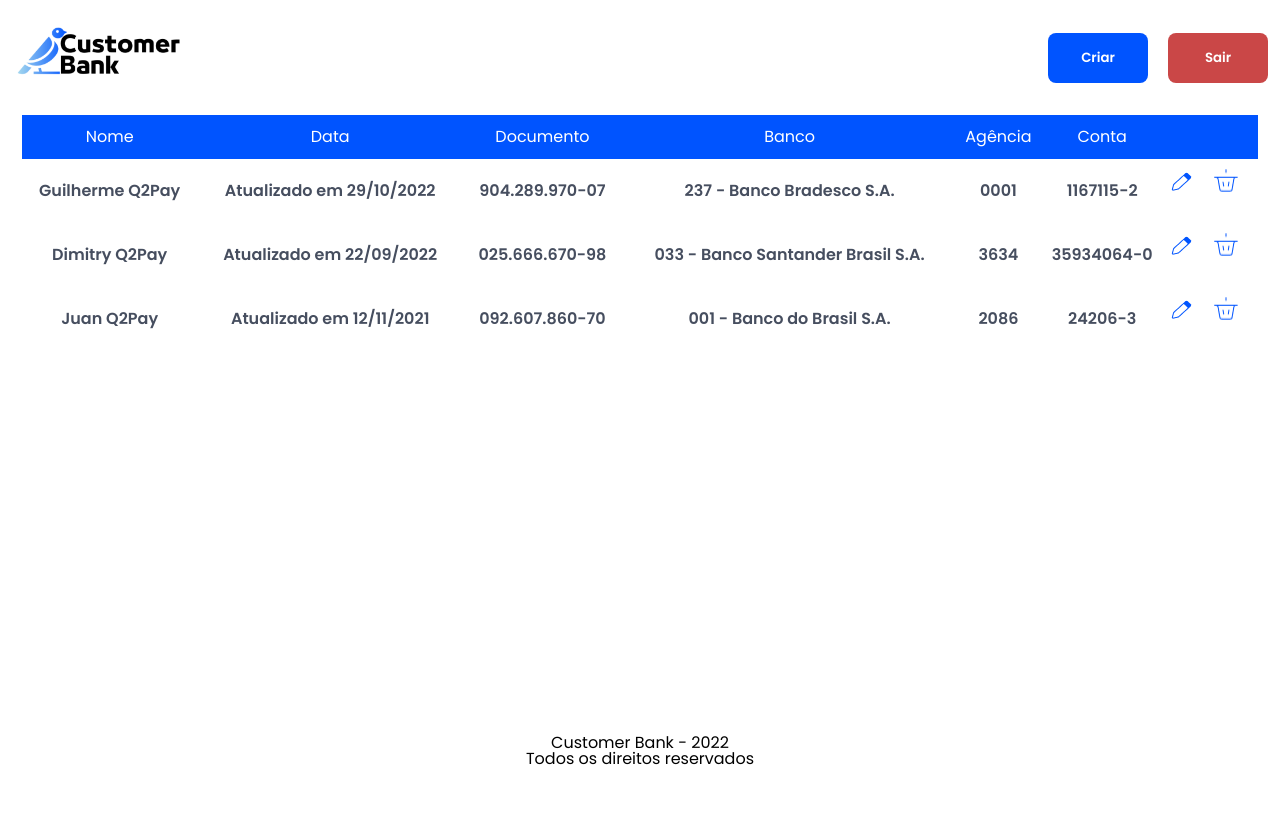
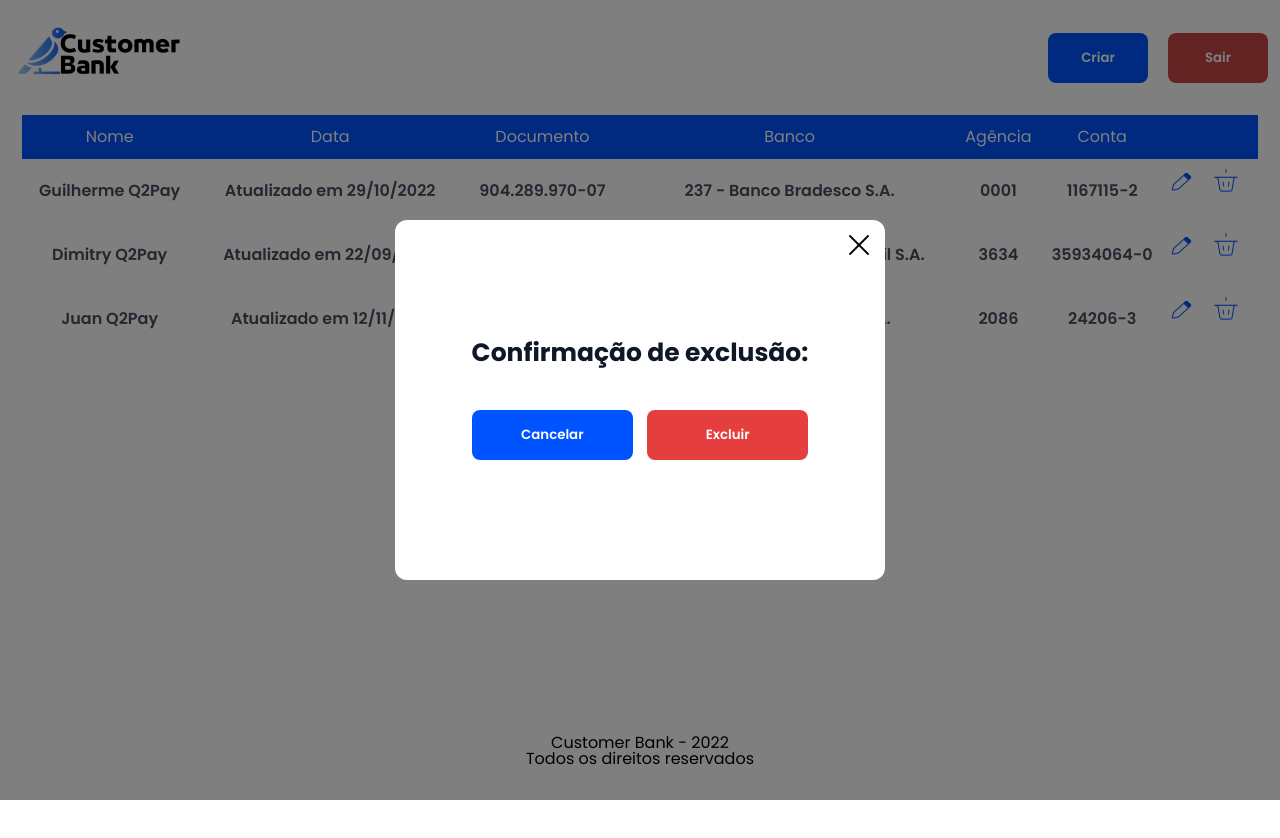
Before and after one commit to AnaMickaelly/customerbank, a Next.js app: page /dashboard in a window 1280 px wide. Both pictures are taken after a click on the picture 1225 px from the left and 181 px from the top of the page. Shown: the top 838 px of the page. Built offline with nearby package versions, Linux system fonts and the light colour scheme; data requests are answered from the project's data file.

Commit message:
feat: new modal delete user

```diff
--- /dev/null
+++ b/src/components/Table/components/ModalDeleteUser/index.tsx
@@ -0,0 +1,16 @@
+import { Button } from '../../../Button';
+import { Container } from './styles';
+import { ModalDeleteUserProps } from './types';
+
+const ModalDeleteUser = ({ cancel, close }: ModalDeleteUserProps) => {
+  return (
+    <Container>
+      <Button onClick={cancel}>Cancelar</Button>
+      <Button background="#E53E3E" onClick={close}>
+        Excluir
+      </Button>
+    </Container>
+  );
+};
+
+export { ModalDeleteUser };
--- /dev/null
+++ b/src/components/Table/components/ModalDeleteUser/styles.ts
@@ -0,0 +1,6 @@
+import styled from 'styled-components';
+
+export const Container = styled.div`
+  display: flex;
+  gap: 14px;
+`;
--- /dev/null
+++ b/src/components/Table/components/ModalDeleteUser/types.ts
@@ -0,0 +1,4 @@
+export type ModalDeleteUserProps = {
+  close: () => void;
+  cancel: () => void;
+};
--- a/src/components/Table/index.tsx
+++ b/src/components/Table/index.tsx
@@ -1,7 +1,34 @@
+import { useModal } from '../../hooks/useModal';
 import { UsersProps } from '../../services/users/types';
+import { DeleteUser } from '../../services/users/users';
+import { ModalDeleteUser } from './components/ModalDeleteUser';
 import { TableContainer } from './styles';
 
 const Table = ({ data }: UsersProps) => {
+  const { handleOpenModal, closeModal } = useModal();
+
+  const handleDeleteUser = async (id: string) => {
+    try {
+      await DeleteUser(id);
+
+      closeModal();
+    } catch (error) {
+      console.log(error);
+    }
+  };
+
+  const handleOpenModalDeleteUser = (id: string) => {
+    handleOpenModal({
+      title: 'Confirmação de exclusão:',
+      element: (
+        <ModalDeleteUser
+          cancel={closeModal}
+          close={() => handleDeleteUser(id)}
+        />
+      ),
+    });
+  };
+
   return (
     <TableContainer>
       <thead>
@@ -27,7 +54,11 @@ const Table = ({ data }: UsersProps) => {
             <td>{user?.bank?.account}</td>
             <div className="actions">
               <img src="images/icons/icon-edit.png" alt="Editar" />
-              <img src="images/icons/icon-remove.png" alt="Excluir" />
+              <img
+                onClick={() => handleOpenModalDeleteUser(String(user?.id))}
+                src="images/icons/icon-remove.png"
+                alt="Excluir"
+              />
             </div>
           </tr>
         ))}
```
